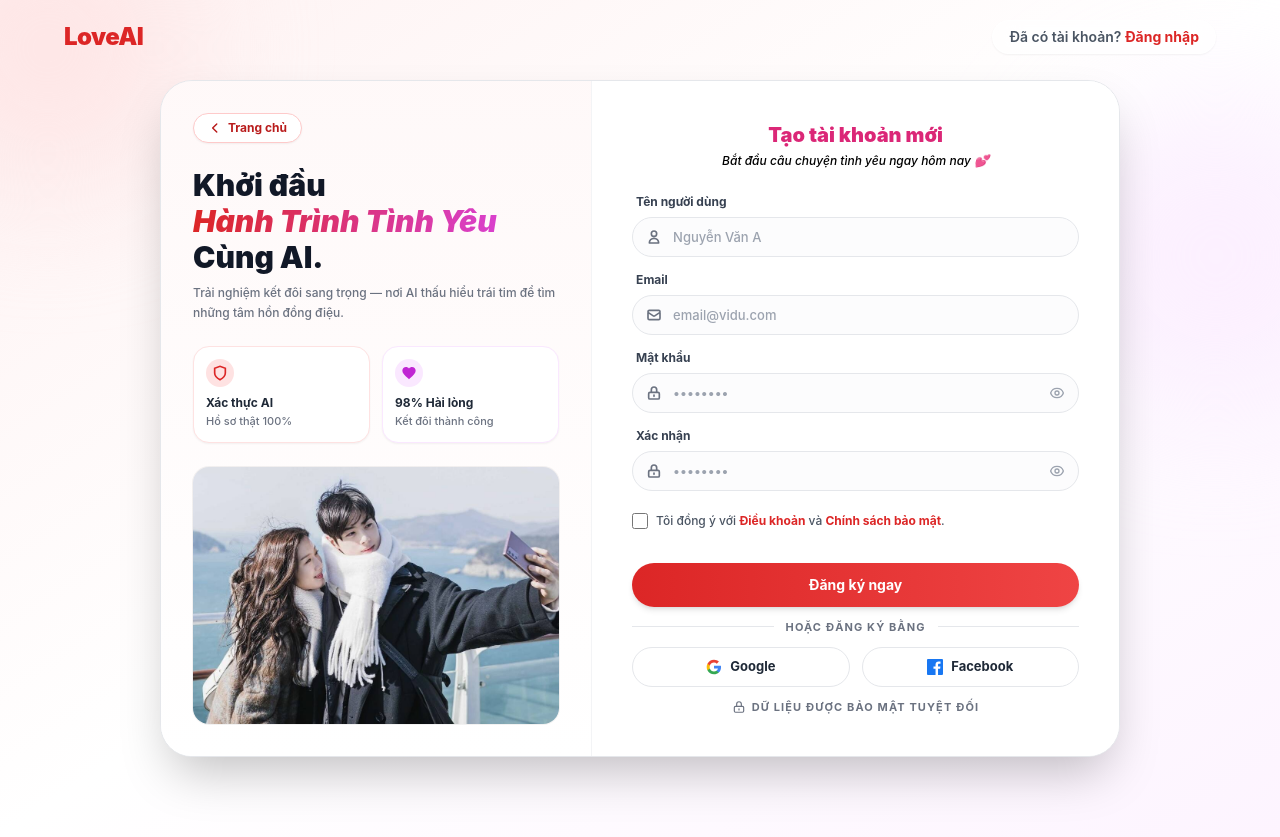
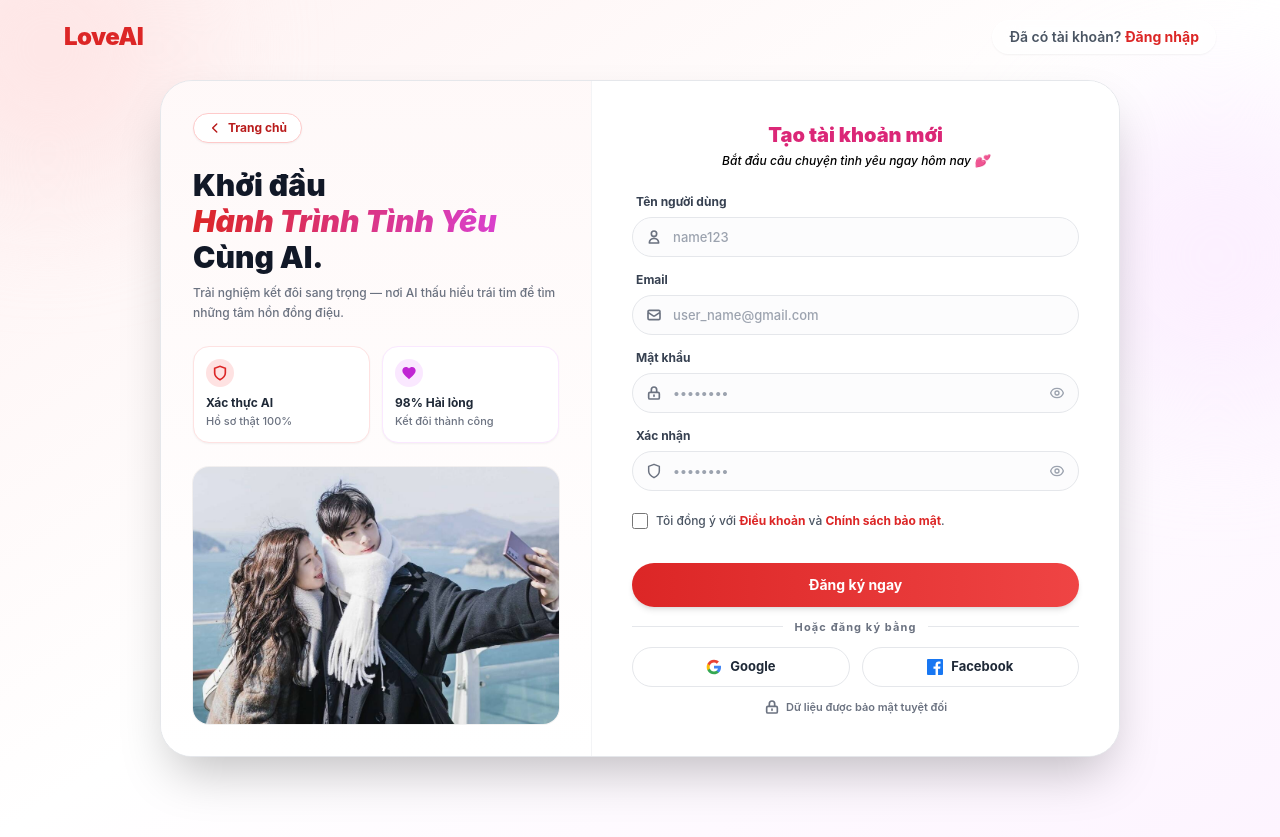
Before and after one commit to haiquydo04/Base_KLTN, a React (Vite) app in the folder frontend/: page /register in a window 1280 px wide. Built offline with nearby package versions, Linux system fonts and the light colour scheme; no server answers; the HTML template or start-up script is replaced by a standard one.

Commit message:
update_register

```diff
--- a/frontend/src/pages/Register.jsx
+++ b/frontend/src/pages/Register.jsx
@@ -40,6 +40,11 @@ const Register = () => {
   const UserIcon = () => <svg className="w-4 h-4" fill="none" viewBox="0 0 24 24" stroke="currentColor"><path strokeLinecap="round" strokeLinejoin="round" strokeWidth={2.5} d="M16 7a4 4 0 11-8 0 4 4 0 018 0zM12 14a7 7 0 00-7 7h14a7 7 0 00-7-7z" /></svg>;
   const MailIcon = () => <svg className="w-4 h-4" fill="none" viewBox="0 0 24 24" stroke="currentColor"><path strokeLinecap="round" strokeLinejoin="round" strokeWidth={2.5} d="M3 8l7.89 5.26a2 2 0 002.22 0L21 8M5 19h14a2 2 0 002-2V7a2 2 0 00-2-2H5a2 2 0 00-2 2v10a2 2 0 002 2z" /></svg>;
   const LockIcon = () => <svg className="w-4 h-4" fill="none" viewBox="0 0 24 24" stroke="currentColor"><path strokeLinecap="round" strokeLinejoin="round" strokeWidth={2.5} d="M12 15v2m-6 4h12a2 2 0 002-2v-6a2 2 0 00-2-2H6a2 2 0 00-2 2v6a2 2 0 002 2zm10-10V7a4 4 0 00-8 0v4h8z" /></svg>;
+  const ShieldIcon = () => (
+    <svg className="w-4 h-4" fill="none" viewBox="0 0 24 24" stroke="currentColor">
+      <path strokeLinecap="round" strokeLinejoin="round" strokeWidth={2.2} d="M12 22s8-4 8-10V5l-8-3-8 3v7c0 6 8 10 8 10z" />
+    </svg>
+  );
 
   return (
     <div className="min-h-screen w-full bg-white bg-gradient-to-br from-primary-50 via-white to-secondary-50 relative">
@@ -136,7 +141,7 @@ const Register = () => {
                     <div className="relative">
                       <span className={iconWrap}><UserIcon /></span>
                       <input id="username" name="username" type="text" value={formData.username} onChange={handleChange}
-                        placeholder="Nguyễn Văn A" className={inputCls} required minLength={3} maxLength={30} />
+                        placeholder="name123" className={inputCls} required minLength={3} maxLength={30} />
                     </div>
                   </div>
 
@@ -146,7 +151,7 @@ const Register = () => {
                     <div className="relative">
                       <span className={iconWrap}><MailIcon /></span>
                       <input id="email" name="email" type="email" value={formData.email} onChange={handleChange}
-                        placeholder="email@vidu.com" className={inputCls} required />
+                        placeholder="user_name@gmail.com" className={inputCls} required />
                     </div>
                   </div>
 
@@ -169,7 +174,7 @@ const Register = () => {
                   <div>
                     <label htmlFor="confirmPassword" className={labelCls}>Xác nhận</label>
                     <div className="relative">
-                      <span className={iconWrap}><LockIcon /></span>
+                      <span className={iconWrap}><ShieldIcon /></span>
                       <input id="confirmPassword" name="confirmPassword" type={showConfirm ? 'text' : 'password'}
                         value={formData.confirmPassword} onChange={handleChange} placeholder="••••••••"
                         className={`${inputCls} pr-10`} required minLength={6} />
@@ -204,7 +209,7 @@ const Register = () => {
                   {/* Divider */}
                   <div className="flex items-center gap-3">
                     <div className="h-px flex-1 bg-gray-200" />
-                    <p className="text-[11px] font-bold text-gray-500 uppercase tracking-widest whitespace-nowrap">Hoặc đăng ký bằng</p>
+                    <p className="text-[11px] font-bold text-gray-500 tracking-widest whitespace-nowrap">Hoặc đăng ký bằng</p>
                     <div className="h-px flex-1 bg-gray-200" />
                   </div>
 
@@ -228,8 +233,8 @@ const Register = () => {
                   </div>
 
                   {/* Security */}
-                  <p className="text-center text-[11px] text-gray-500 font-bold tracking-widest uppercase flex items-center justify-center gap-1.5 mt-2">
-                    <svg className="w-3.5 h-3.5" fill="none" viewBox="0 0 24 24" stroke="currentColor"><path strokeLinecap="round" strokeLinejoin="round" strokeWidth={2} d="M12 15v2m-6 4h12a2 2 0 002-2v-6a2 2 0 00-2-2H6a2 2 0 00-2 2v6a2 2 0 002 2zm10-10V7a4 4 0 00-8 0v4h8z" /></svg>
+                  <p className="text-center text-[11px] text-gray-500 font-semibold flex items-center justify-center gap-1.5 mt-2">
+                    <LockIcon />
                     Dữ liệu được bảo mật tuyệt đối
                   </p>
                 </div>
```
